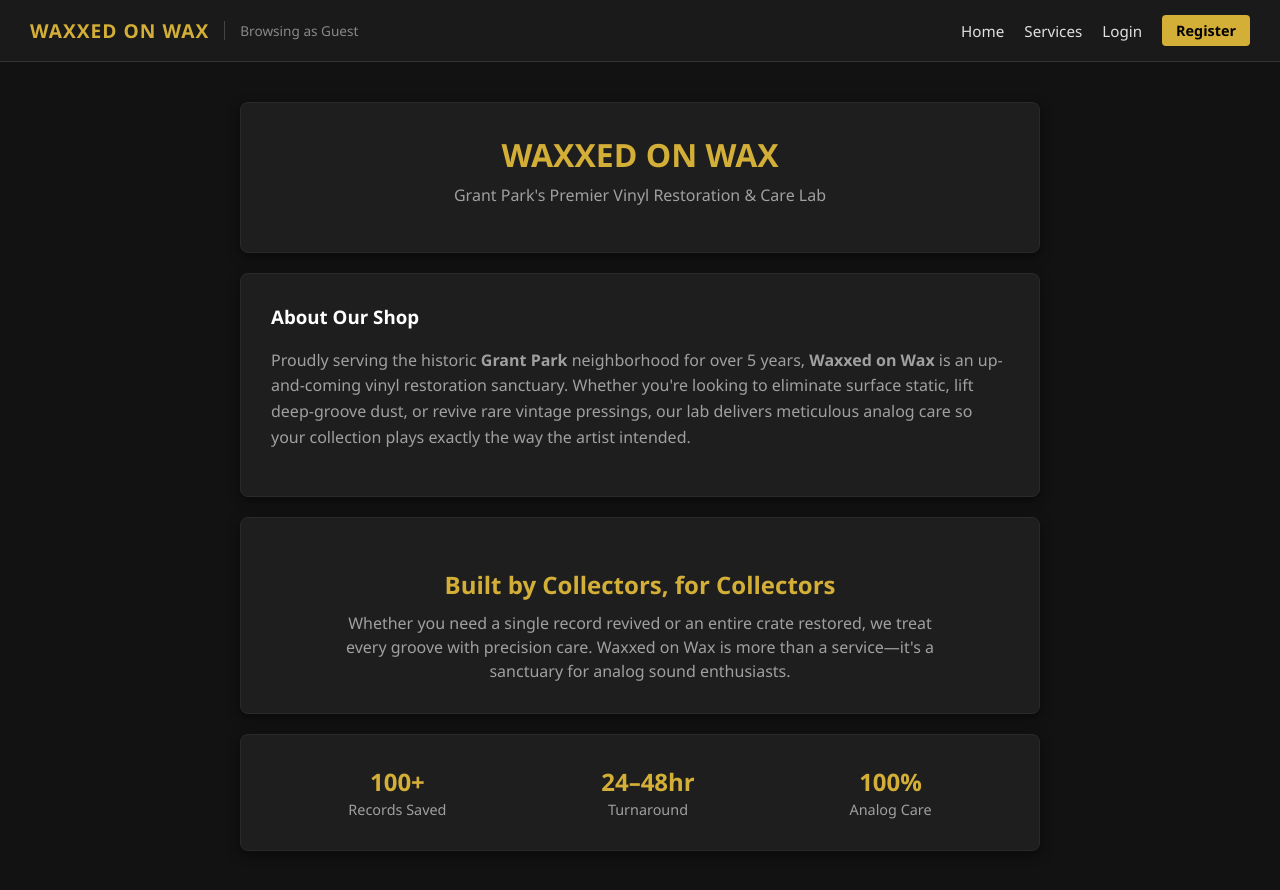
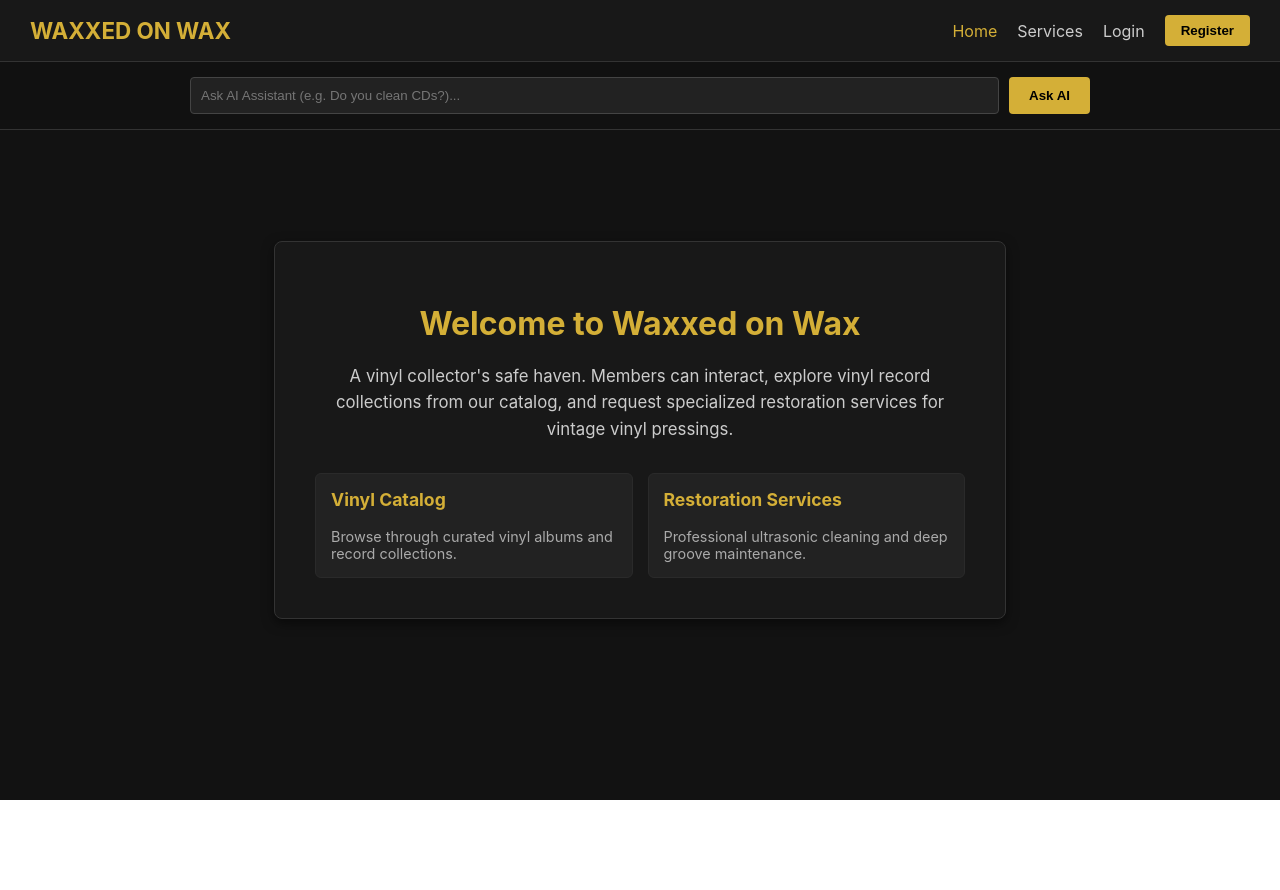
Before and after one commit to hunterthehunt/Capstone_Project, a React (Create React App) app in the folder client/: page / in a window 1280 px wide. After the commit the page ends 800 px from the top, so only its background shows below. Built offline with nearby package versions, Linux system fonts and the light colour scheme.

Commit message:
added ai and addressed home page

```diff
--- a/client/src/App.js
+++ b/client/src/App.js
@@ -1,59 +1,102 @@
-import React, { useState, useEffect } from 'react';
-import { BrowserRouter as Router, Routes, Route, Navigate } from 'react-router-dom';
-
-// Navbar import
-import Navbar from './Components/navbar';
-
-// Lowercase imports matching the exact filenames on disk
+import React, { useState } from 'react';
+import AIAssistant from './Components/aiassistant';
 import HomeView from './Components/homeview';
 import ServicesView from './Components/servicesview';
 import LoginView from './Components/loginview';
 import RegisterView from './Components/registerview';
 
-import './App.css';
-
 function App() {
+  const [currentView, setCurrentView] = useState('home');
   const [user, setUser] = useState(null);
 
-  // Load user session from localStorage on initial page load
-  useEffect(() => {
-    const savedUser = localStorage.getItem('appUser');
-    if (savedUser) {
-      setUser(JSON.parse(savedUser));
-    }
-  }, []);
+  return (
+    <div style={{ backgroundColor: '#121212', minHeight: '100vh', color: '#fff' }}>
+      {/* Navigation Bar */}
+      <nav style={{
+        display: 'flex',
+        justifyContent: 'space-between',
+        alignItems: 'center',
+        padding: '15px 30px',
+        backgroundColor: '#181818',
+        borderBottom: '1px solid #333'
+      }}>
+        <div
+          onClick={() => setCurrentView('home')}
+          style={{ fontSize: '1.4rem', fontWeight: 'bold', color: 'var(--gold-primary, #d4af37)', cursor: 'pointer' }}
+        >
+          WAXXED ON WAX
+        </div>
 
-  const handleLogin = (userData) => {
-    setUser(userData);
-    localStorage.setItem('appUser', JSON.stringify(userData));
-  };
+        <div style={{ display: 'flex', gap: '20px', alignItems: 'center' }}>
+          <span
+            onClick={() => setCurrentView('home')}
+            style={{ cursor: 'pointer', color: currentView === 'home' ? '#d4af37' : '#ccc' }}
+          >
+            Home
+          </span>
 
-  const handleLogout = () => {
-    setUser(null);
-    localStorage.removeItem('appUser');
-  };
+          <span
+            onClick={() => setCurrentView('services')}
+            style={{ cursor: 'pointer', color: currentView === 'services' ? '#d4af37' : '#ccc' }}
+          >
+            Services
+          </span>
 
-  return (
-    <Router>
-      <div className="app-container">
-        <Navbar user={user} onLogout={handleLogout} />
+          {!user ? (
+            <>
+              <span
+                onClick={() => setCurrentView('login')}
+                style={{ cursor: 'pointer', color: currentView === 'login' ? '#d4af37' : '#ccc' }}
+              >
+                Login
+              </span>
+              <button
+                onClick={() => setCurrentView('register')}
+                style={{
+                  padding: '8px 16px',
+                  backgroundColor: 'var(--gold-primary, #d4af37)',
+                  color: '#000',
+                  border: 'none',
+                  borderRadius: '4px',
+                  fontWeight: 'bold',
+                  cursor: 'pointer'
+                }}
+              >
+                Register
+              </button>
+            </>
+          ) : (
+            <div style={{ display: 'flex', gap: '15px', alignItems: 'center' }}>
+              <span style={{ color: '#aaa', fontSize: '0.9rem' }}>{user.email}</span>
+              <button
+                onClick={() => setUser(null)}
+                style={{
+                  padding: '6px 12px',
+                  backgroundColor: '#333',
+                  color: '#fff',
+                  border: '1px solid #444',
+                  borderRadius: '4px',
+                  cursor: 'pointer'
+                }}
+              >
+                Log Out
+              </button>
+            </div>
+          )}
+        </div>
+      </nav>
 
-        <div className="content-container">
-          <Routes>
-            <Route path="/" element={<HomeView user={user} />} />
-            <Route path="/services" element={<ServicesView user={user} />} />
-            <Route
-              path="/login"
-              element={user ? <Navigate to="/services" /> : <LoginView onLogin={handleLogin} />}
-            />
-            <Route
-              path="/register"
-              element={user ? <Navigate to="/services" /> : <RegisterView onLogin={handleLogin} />}
-            />
-          </Routes>
-        </div>
-      </div>
-    </Router>
+      {/* AI Assistant Search Bar */}
+      <AIAssistant />
+
+      {/* Main Views */}
+      <main style={{ padding: '20px' }}>
+        {currentView === 'home' && <HomeView />}
+        {currentView === 'services' && <ServicesView user={user} />}
+        {currentView === 'login' && <LoginView onNavigate={setCurrentView} setUser={setUser} />}
+        {currentView === 'register' && <RegisterView onNavigate={setCurrentView} />}
+      </main>
+    </div>
   );
 }
 
--- /dev/null
+++ b/client/src/Components/aiassistant.js
@@ -0,0 +1,59 @@
+import React, { useState } from 'react';
+
+function AIAssistant() {
+  const [query, setQuery] = useState('');
+  const [response, setResponse] = useState('');
+  const [loading, setLoading] = useState(false);
+
+  const handleAskAI = async (e) => {
+    e.preventDefault();
+    if (!query.trim()) return;
+
+    setLoading(true);
+    setResponse('');
+
+    try {
+      // Fetch live services from your MongoDB backend endpoint
+      const res = await fetch('http://localhost:5000/api/services');
+      const services = await res.json();
+
+      const serviceList = services.map(s => s.name).join(', ');
+      const lowerQuery = query.toLowerCase();
+
+      if (lowerQuery.includes('cd') || lowerQuery.includes('disc') || lowerQuery.includes('dvd')) {
+        setResponse(`No, we currently do not offer CD or disc cleaning services. However, here are the restoration services we execute at Waxxed on Wax: ${serviceList}.`);
+      } else {
+        setResponse(`Welcome to Waxxed on Wax AI Assistant! Based on our database, we offer the following specialized services: ${serviceList}.`);
+      }
+    } catch (err) {
+      console.error('AI Search Error:', err);
+      setResponse('Unable to connect to service database. Please ensure backend is running.');
+    } finally {
+      setLoading(false);
+    }
+  };
+
+  return (
+    <div style={{ backgroundColor: '#111', padding: '15px 20px', borderBottom: '1px solid #333' }}>
+      <form onSubmit={handleAskAI} style={{ display: 'flex', gap: '10px', maxWidth: '900px', margin: '0 auto' }}>
+        <input
+          type="text"
+          placeholder="Ask AI Assistant (e.g. Do you clean CDs?)..."
+          value={query}
+          onChange={(e) => setQuery(e.target.value)}
+          style={{ flex: 1, padding: '10px', backgroundColor: '#222', border: '1px solid #444', color: '#fff', borderRadius: '4px' }}
+        />
+        <button type="submit" style={{ padding: '10px 20px', backgroundColor: 'var(--gold-primary, #d4af37)', color: '#000', border: 'none', borderRadius: '4px', fontWeight: 'bold', cursor: 'pointer' }}>
+          {loading ? 'Searching DB...' : 'Ask AI'}
+        </button>
+      </form>
+      {response && (
+        <div style={{ maxWidth: '900px', margin: '10px auto 0', color: '#d4af37', fontSize: '0.95rem', backgroundColor: '#181818', padding: '10px', borderRadius: '4px', border: '1px solid #333' }}>
+          <strong>AI Assistant:</strong> {response}
+        </div>
+      )}
+    </div>
+  );
+}
+
+export default AIAssistant;
--- a/client/src/Components/homeview.js
+++ b/client/src/Components/homeview.js
@@ -1,43 +1,72 @@
 import React from 'react';
 
-function HomeView({ user }) {
+function HomeView() {
   return (
-    <div className="page-wrapper">
-      <div className="dark-card">
-        <h1 className="gold-title" style={{ margin: 0, fontSize: '2rem' }}>WAXXED ON WAX</h1>
-        <p style={{ color: 'var(--text-muted)', marginTop: '8px' }}>
-          Grant Park's Premier Vinyl Restoration & Care Lab
+    <div style={{
+      display: 'flex',
+      justifyContent: 'center',
+      alignItems: 'center',
+      minHeight: '65vh',
+      padding: '20px'
+    }}>
+      <div style={{
+        backgroundColor: '#181818',
+        border: '1px solid #333',
+        borderRadius: '8px',
+        padding: '40px',
+        maxWidth: '650px',
+        width: '100%',
+        boxShadow: '0 4px 12px rgba(0,0,0,0.5)',
+        textAlign: 'center'
+      }}>
+        <h1 style={{
+          color: 'var(--gold-primary, #d4af37)',
+          fontSize: '2rem',
+          marginBottom: '20px',
+          fontWeight: 'bold'
+        }}>
+          Welcome to Waxxed on Wax
+        </h1>
+
+        <p style={{
+          color: '#ccc',
+          fontSize: '1.05rem',
+          lineHeight: '1.6',
+          marginBottom: '25px'
+        }}>
+          A vinyl collector's safe haven. Members can interact, explore vinyl record collections from our catalog, and request specialized restoration services for vintage vinyl pressings.
         </p>
-      </div>
 
-      <div className="dark-card" style={{ textAlign: 'left' }}>
-        <h3 style={{ color: '#fff', marginTop: 0 }}>About Our Shop</h3>
-        <p style={{ color: 'var(--text-muted)', lineHeight: '1.6' }}>
-          Proudly serving the historic <strong>Grant Park</strong> neighborhood for over 5 years, <strong>Waxxed on Wax</strong> is an up-and-coming vinyl restoration sanctuary. Whether you're looking to eliminate surface static, lift deep-groove dust, or revive rare vintage pressings, our lab delivers meticulous analog care so your collection plays exactly the way the artist intended.
-        </p>
-      </div>
+        <div style={{
+          display: 'grid',
+          gridTemplateColumns: '1fr 1fr',
+          gap: '15px',
+          marginTop: '30px',
+          textAlign: 'left'
+        }}>
+          <div style={{
+            backgroundColor: '#222',
+            padding: '15px',
+            borderRadius: '6px',
+            border: '1px solid #2a2a2a'
+          }}>
+            <h3 style={{ color: '#d4af37', marginTop: 0, fontSize: '1.1rem' }}>Vinyl Catalog</h3>
+            <p style={{ color: '#aaa', fontSize: '0.9rem', margin: 0 }}>
+              Browse through curated vinyl albums and record collections.
+            </p>
+          </div>
 
-      <div className="dark-card">
-        <h2 className="gold-title" style={{ fontSize: '1.5rem', marginBottom: '10px' }}>
-          Built by Collectors, for Collectors
-        </h2>
-        <p style={{ color: 'var(--text-muted)', maxWidth: '600px', margin: '0 auto', lineHeight: '1.5' }}>
-          Whether you need a single record revived or an entire crate restored, we treat every groove with precision care. Waxxed on Wax is more than a service—it's a sanctuary for analog sound enthusiasts.
-        </p>
-      </div>
-
-      <div className="dark-card" style={{ display: 'flex', justifyContent: 'space-around' }}>
-        <div>
-          <h2 className="gold-title" style={{ margin: 0 }}>100+</h2>
-          <span style={{ color: 'var(--text-muted)', fontSize: '0.9rem' }}>Records Saved</span>
-        </div>
-        <div>
-          <h2 className="gold-title" style={{ margin: 0 }}>24–48hr</h2>
-          <span style={{ color: 'var(--text-muted)', fontSize: '0.9rem' }}>Turnaround</span>
-        </div>
-        <div>
-          <h2 className="gold-title" style={{ margin: 0 }}>100%</h2>
-          <span style={{ color: 'var(--text-muted)', fontSize: '0.9rem' }}>Analog Care</span>
+          <div style={{
+            backgroundColor: '#222',
+            padding: '15px',
+            borderRadius: '6px',
+            border: '1px solid #2a2a2a'
+          }}>
+            <h3 style={{ color: '#d4af37', marginTop: 0, fontSize: '1.1rem' }}>Restoration Services</h3>
+            <p style={{ color: '#aaa', fontSize: '0.9rem', margin: 0 }}>
+              Professional ultrasonic cleaning and deep groove maintenance.
+            </p>
+          </div>
         </div>
       </div>
     </div>
```
